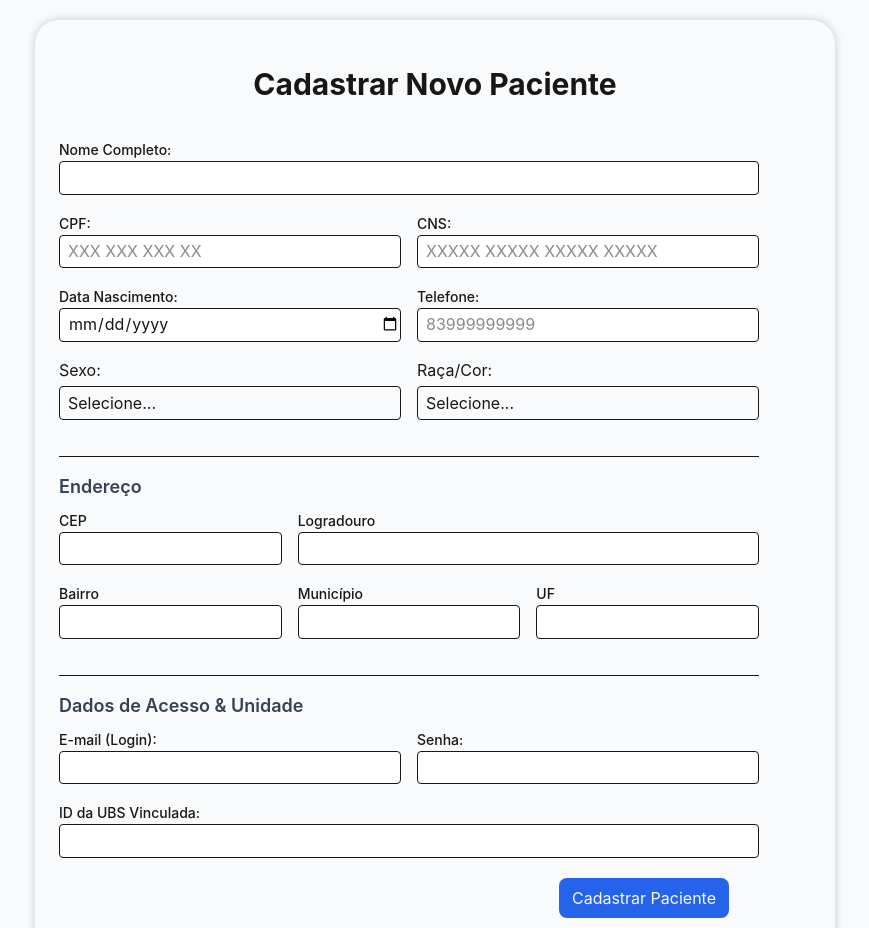
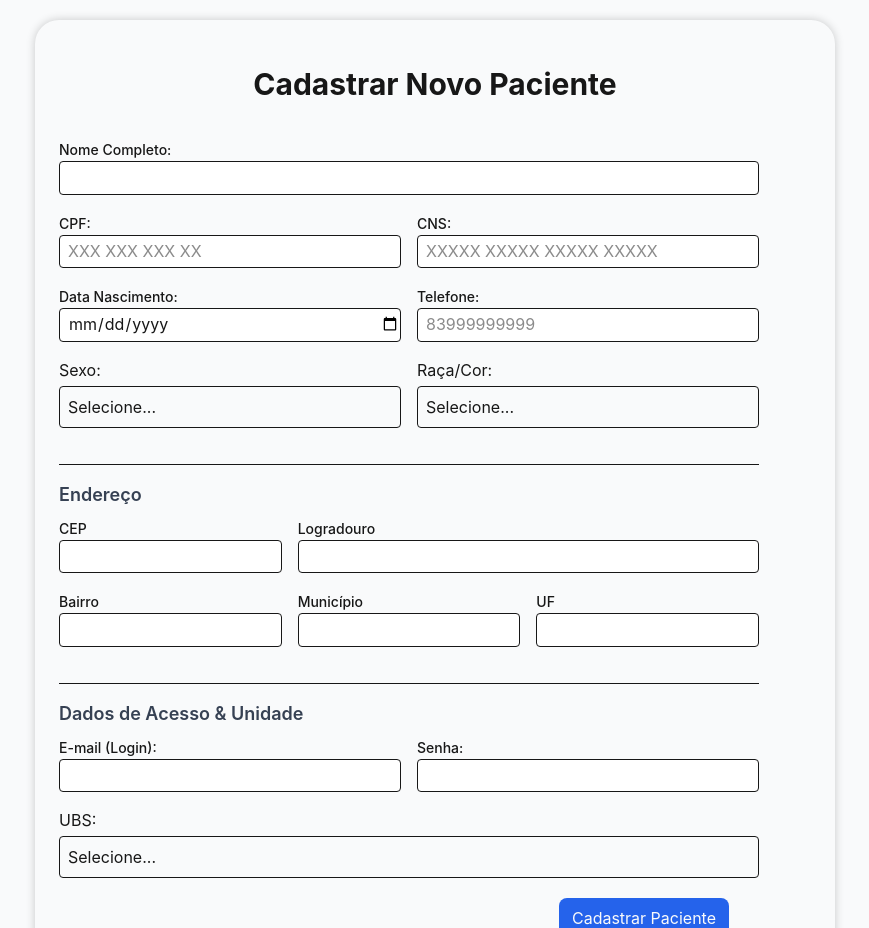
Before and after one commit to vinPedro/apa-react, a Next.js app: page /CadastrarPacientes in a window 1280 px wide. Shown: the top 928 px of the page, without its empty margins (205-1074 px from the left). Built offline with nearby package versions, Linux system fonts and the light colour scheme.

Commit message:
refactor: Refatoração das pages cadastro de paciente e profissional.
Descrição:

- Troca de id para nome das UBSs nos formulários de cadastro.
- Atualização de combobox para melhor renderização nas telas.
- Retirado cadastro de paciente da tela de login.

```diff
--- a/src/app/(public)/CadastrarPacientes/page.jsx
+++ b/src/app/(public)/CadastrarPacientes/page.jsx
@@ -15,6 +15,13 @@ const sexoOptions = [
     { id: "FEMININO", nome: "Feminino" },
     { id: "MASCULINO", nome: "Masculino" },
     { id: "INDETERMINADO", nome: "Indeterminado" },
+];
+
+//Conexção com o back necessaria, para recuperar a UBSs salvas no banco
+const unidadeSaude = [
+    { id: 1, nome: "UBS1" },
+    { id: 2, nome: "UBS2" },
+    { id: 3, nome: "UBS3" },
 ];
 
 const racaOptions = [
@@ -165,7 +172,11 @@ function FormularioInterno({ formData, handleChange, handleSelectChange, setForm
                     <Campo label="E-mail (Login):" name="email" type="email" value={formData.email} onChange={handleChange} disabled={isLoading} />
                     <Campo label="Senha:" name="senha" type="password" value={formData.senha} onChange={handleChange} disabled={isLoading} />
                     <div className="md:col-span-2">
-                        <Campo label="ID da UBS Vinculada:" name="unidadeSaudeId" value={formData.unidadeSaudeId} type="number" onChange={handleChange} disabled={isLoading} />
+                        <ComboBox
+                            label={"UBS:"}
+                            value={formData.unidadeSaudeId}
+                            onChange={(v) => handleSelectChange("unidadeSaudeId", v)} options={unidadeSaude.map(op => ({ value: op.id, text: op.nome }))}
+                        />
                     </div>
                 </div>
             </div>
--- a/src/app/(public)/cadastro/page.jsx
+++ b/src/app/(public)/cadastro/page.jsx
@@ -136,7 +136,10 @@ function FormularioInterno({ formData, handleChange, handleSelectChange, setForm
             <Campo label="Data Nascimento:" name="dataNascimento" value={formData.dataNascimento} type="date" onChange={handleChange} disabled={isLoading} />
 
             <div className="grid grid-cols-1 sm:grid-cols-2 gap-4">
-                <ComboBox label="Sexo:" value={formData.sexo} onChange={(v) => handleSelectChange("sexo", v)} options={sexoOptions.map(op => ({ value: op.id, text: op.nome }))} disabled={isLoading} />
+                <ComboBox
+                label="Sexo:" value={formData.sexo}
+                onChange={(v) => handleSelectChange("sexo", v)} options={sexoOptions.map(op => ({ value: op.id, text: op.nome }))}
+                disabled={isLoading} />
                 <ComboBox label="Raça/Cor:" value={formData.racacor} onChange={(v) => handleSelectChange("racacor", v)} options={racaOptions.map(op => ({ value: op.id, text: op.nome }))} disabled={isLoading} />
             </div>
 
--- a/src/app/page.js
+++ b/src/app/page.js
@@ -160,17 +160,6 @@ export default function HomePage() {
                                 {isLoading ? "Entrando..." : "Entrar"}
                             </Botao>
 
-                            <Link href="/cadastro">
-                                <Botao
-                                    maximo={700}
-                                    background="var(--color-botao-terceira)"
-                                    color="var(--color-text-botao-secundaria)"
-                                    disabled={isLoading}
-                                    type="button"
-                                >
-                                    Cadastrar-se
-                                </Botao>
-                            </Link>
                         </>
                     )}
                 </Formulario>
--- a/src/components/ComboBox.jsx
+++ b/src/components/ComboBox.jsx
@@ -24,7 +24,7 @@ export default function ComboBox({ label, name, options = [], value, onChange })
       <button
         type="button"
         onClick={() => setOpen(!open)}
-        className="border border-foreground rounded-sm px-2 py-1 text-left"
+        className="border border-foreground rounded-sm px-2 py-2 text-left"
       >
         {displayText}
       </button>
--- a/src/components/forms/ProfissionalCadastroForm.jsx
+++ b/src/components/forms/ProfissionalCadastroForm.jsx
@@ -2,6 +2,7 @@
 
 import React, { useState } from 'react';
 import { useAuth } from '@/AuthContext';
+import ComboBox from '../ComboBox';
 import AlertMessage from '@/components/AlertMessage'; // <-- Importação
 
 const MOCK_CONSELHOS = [
@@ -12,6 +13,13 @@ const MOCK_CONSELHOS = [
     { id: "CRF", nome: "CRF - Conselho Regional de Farmácia" },
     { id: "CREFITO", nome: "CREFITO - Conselho Regional de Fisioterapia e Terapia Ocupacional" },
     { id: "OUTRO", nome: "OUTRO" },
+];
+
+//Conexção com o back necessaria, para recuperar a UBSs salvas no banco
+const unidadeSaude = [
+    { id: 1, nome: "UBS1" },
+    { id: 2, nome: "UBS2" },
+    { id: 3, nome: "UBS3" },
 ];
 
 export default function ProfissionalCadastroForm() {
@@ -51,6 +59,13 @@ export default function ProfissionalCadastroForm() {
         }));
         setIsModalOpen(false);
     };
+
+    function handleSelectChange(name, value) {
+        setFormData(prev => ({
+            ...prev,
+            [name]: value
+        }));
+    }
 
     const handleSubmit = async (e) => {
         e.preventDefault();
@@ -176,8 +191,11 @@ export default function ProfissionalCadastroForm() {
                     </div>
 
                     <div>
-                        <label className="block text-sm font-medium text-gray-700 mb-1">ID da UBS Vinculada</label>
-                        <input type="number" name="ubsVinculadaId" value={formData.ubsVinculadaId} onChange={handleChange} required placeholder="Digite o ID da UBS (ex: 1)" className="w-full p-3 border border-gray-300 rounded-lg focus:ring-blue-500 focus:border-blue-500" disabled={isLoading} />
+                        <ComboBox className="w-full p-3 border border-gray-300 rounded-lg focus:ring-blue-500 focus:border-blue-500"
+                            label={"UBS:"}
+                            value={formData.unidadeSaudeId}
+                            onChange={(v) => handleSelectChange("unidadeSaudeId", v)} options={unidadeSaude.map(op => ({ value: op.id, text: op.nome }))}
+                            />
                     </div>
 
                     <div>
```
